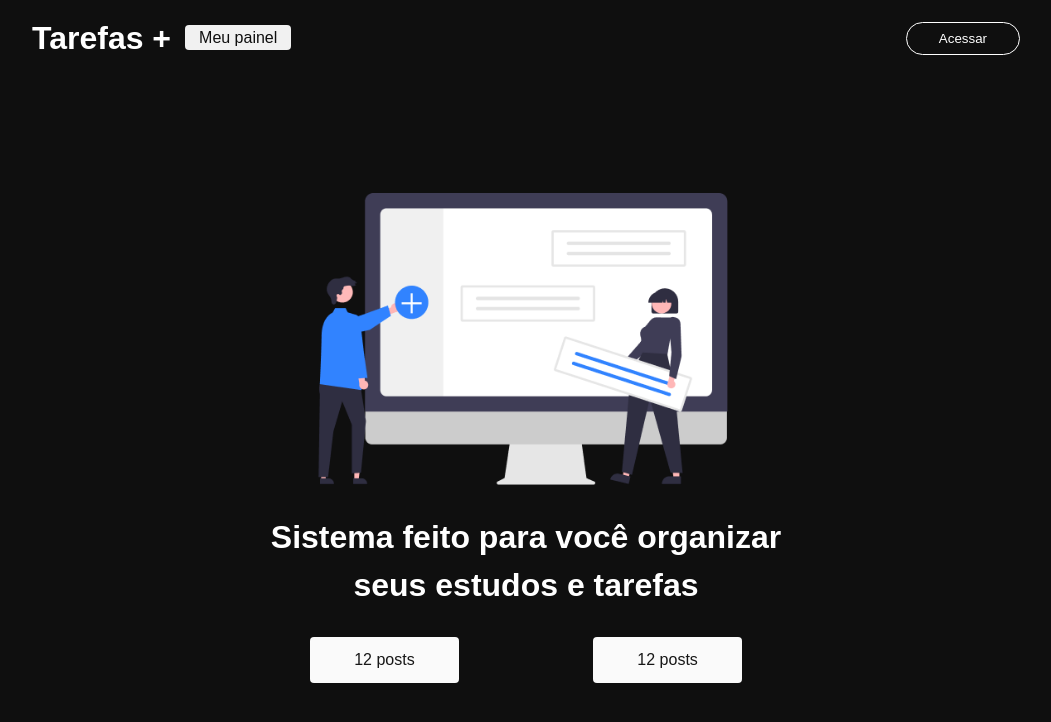
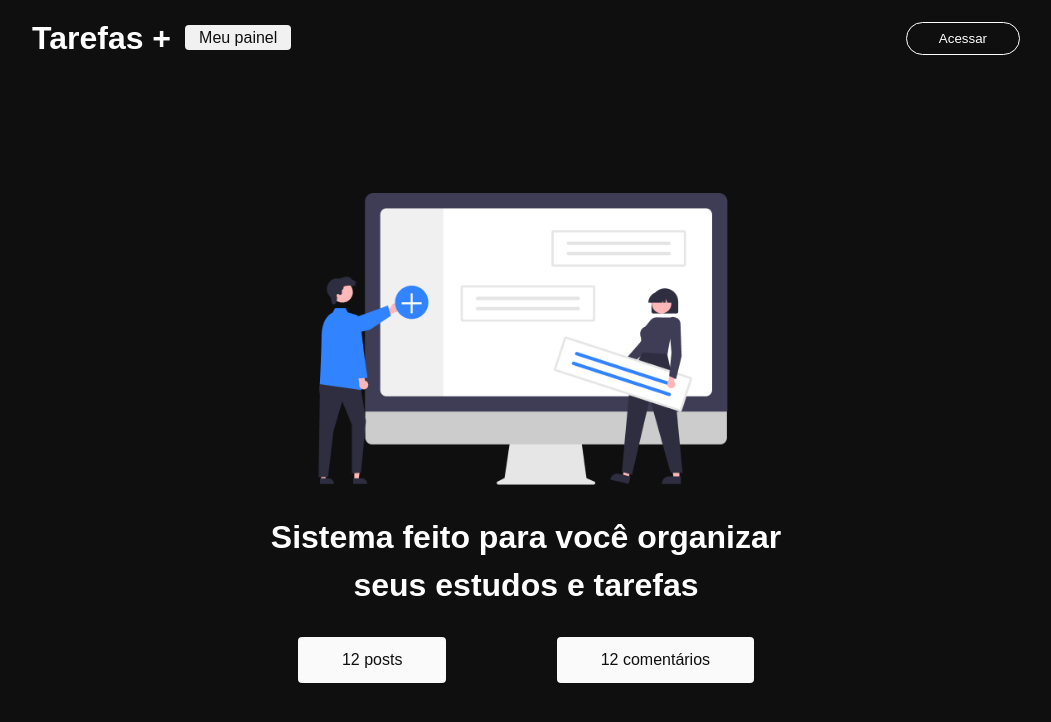
Before and after one commit to reinaldoweb/ProjetoNext, a Next.js app: page / in a window 1280 px wide. Shown: the top 722 px of the page, without its empty margins (114-1165 px from the left). Built offline with nearby package versions, Linux system fonts and the light colour scheme.

Commit message:
configurando sistema de login

```diff
--- a/src/components/header/styles.module.css
+++ b/src/components/header/styles.module.css
@@ -65,8 +65,5 @@
  padding: 4px 14px;
  border-radius: 4px;
  margin: 0 14px;
- -webkit-border-radius: 4px;
- -moz-border-radius: 4px;
- -ms-border-radius: 4px;
- -o-border-radius: 4px;
+
 }
--- a/src/pages/index.tsx
+++ b/src/pages/index.tsx
@@ -26,7 +26,7 @@ export default function Home () {
             <span>12 posts</span>
           </section>
           <section className={styles.box}>
-            <span>12 posts</span>
+            <span>12 comentários</span>
           </section>
         </div>
       </main>
--- a/src/styles/home.module.css
+++ b/src/styles/home.module.css
@@ -41,6 +41,7 @@
     background-color: #fafafa;
     padding: 14px 44px;
     border-radius: 4px;
+    color: #0f0f0f;
 }
 
 .box:hover {
```
Also changed, not shown: src/pages/dashboard/style.module.css (deleted), src/pages/dashboard/styles.module.css (added).
